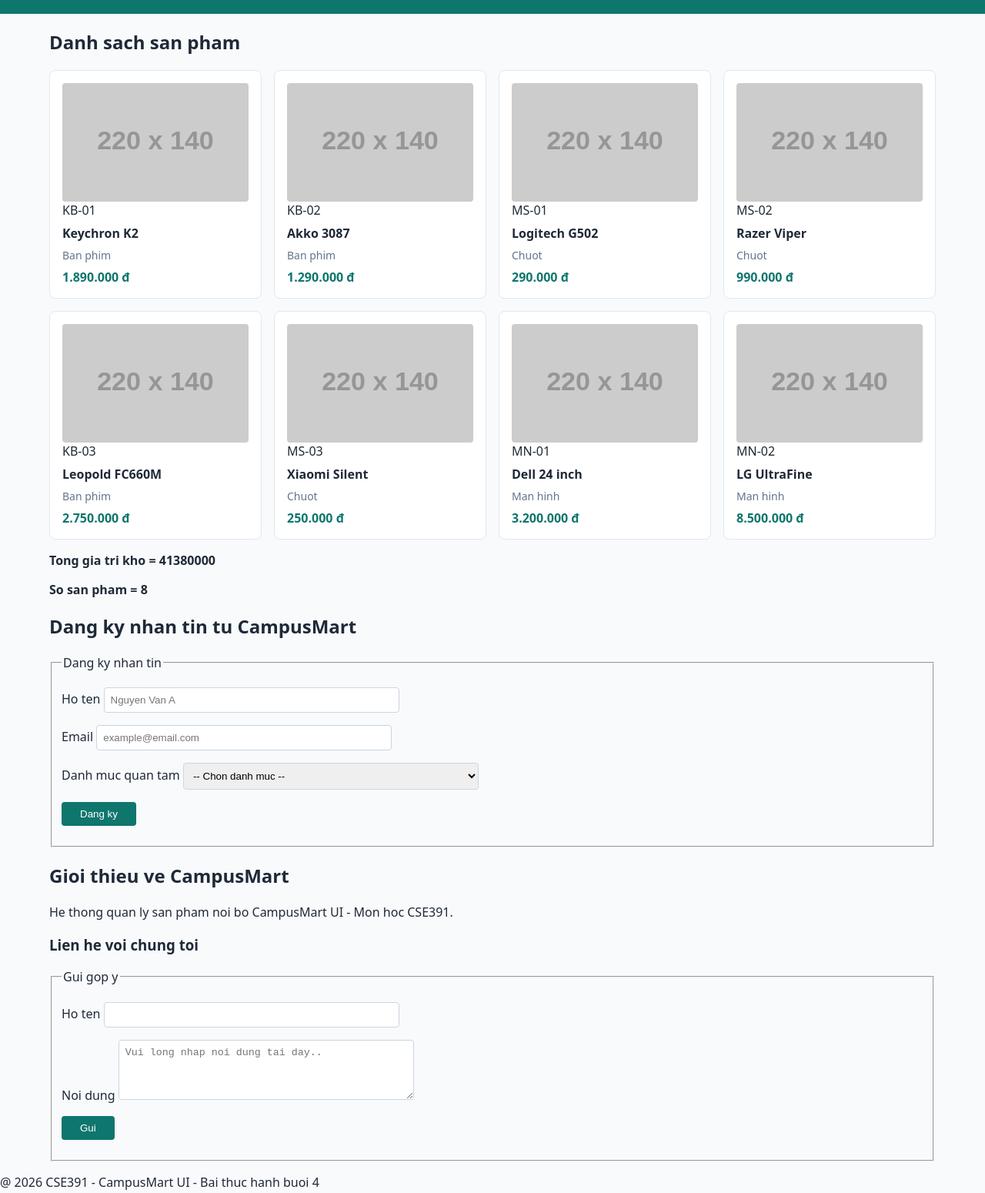
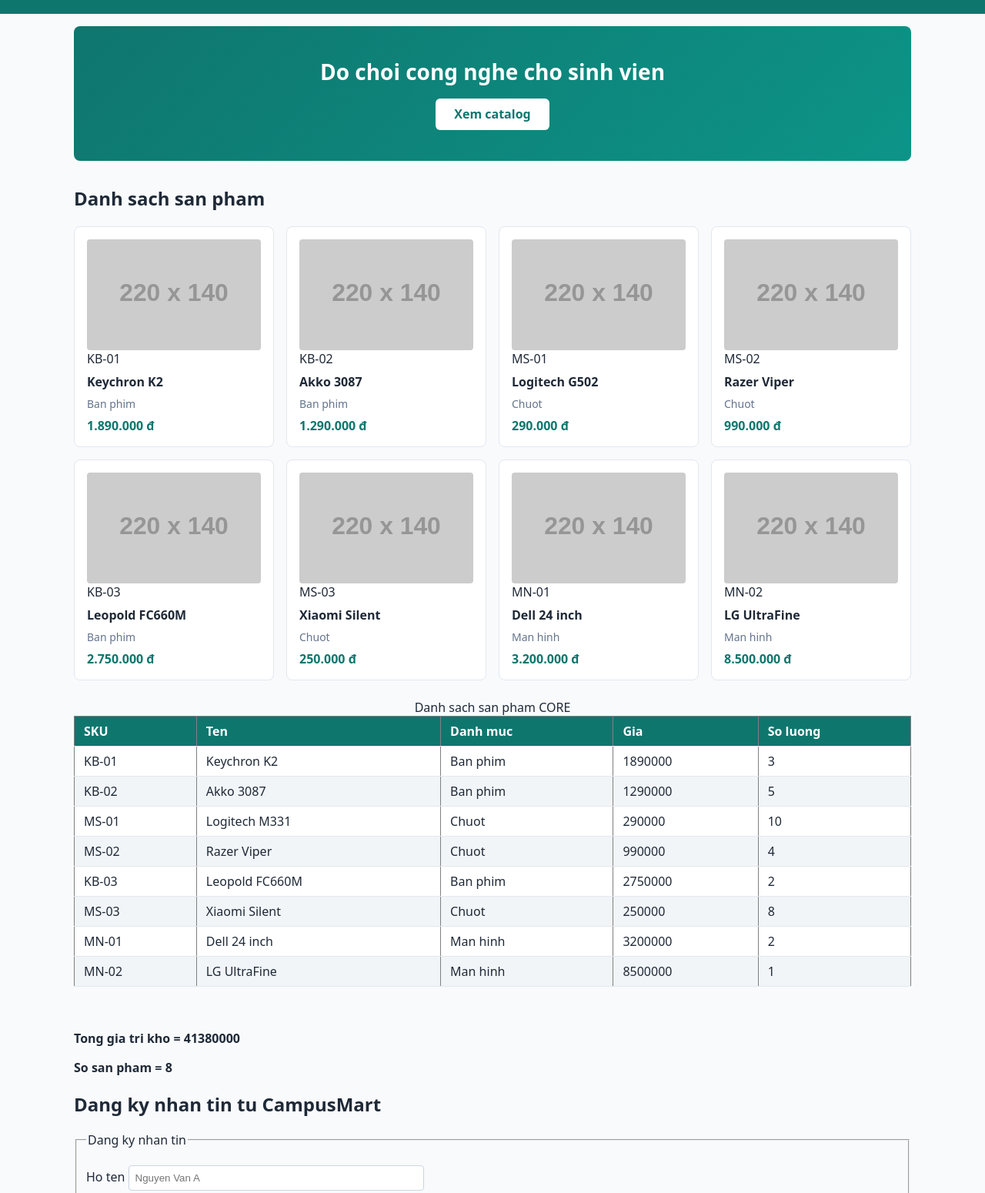
Before and after one commit to Maya0612/cse391-cm-04, a plain HTML site: page index.html in a window 1280 px wide. Shown: the part 100-1650 px from the top of the page at 77% size. Drawn offline with Linux system fonts and the light colour scheme; placeholder pictures from the web are drawn by us.

Commit message:
hoan thanh phieu 5

```diff
--- a/index.html
+++ b/index.html
@@ -3,14 +3,14 @@
 <head>
     <meta charset ="UTF-8" />
     <meta name="viewport" content="width=device-width, initial-scale=1.0" />
-    <title>CampusMart — Layout (Buoi 4)</title>
+    <title>CampusMart — Responsive (Buoi 5)</title>
     <link rel="stylesheet" href="styles.css"/>
 </head>
 
 <body>
     <!-- header + nav xếp ngang-->
     <header class="cm-header">
-        <h1><div class="cm-logo">CampusMart</div></h1>
+        <h1 class="cm-logo">CampusMart</h1>
         <nav class="cm-nav" aria-label="Menu chinh">
             <ul>
                 <li><a href="#home">Trang chu</a></li>
@@ -21,11 +21,18 @@
         </nav>
     </header>
 
-    <main class="cm-container" data-testid="main-content">
+    <main class="cm-main" id="main-content" data-testid="main-content">
+        <!-- HERO SECTION-->
+        <section class="cm-hero" id="hero">
+            <h2>Do choi cong nghe cho sinh vien</h2>
+            <a href="#products" class="cm-btn">Xem catalog</a>
+        </section>
+
         <!--  ds sp dạng lưới-->
         <section id="products" aria-labelledby="prod-heading">
             <h2 id="prod-heading">Danh sach san pham</h2>
-            <!-- khối chứa lưới-->
+
+            <!-- lưới card-->
             <div class="cm-grid" data-testid="cm-product-table">
                 <!-- SP 1-->
                  <article class="cm-card" data-sku="KB-01">
@@ -134,6 +141,91 @@
                         <p class="cm-card-price">8.500.000 đ</p>
                 </article>
             </div>
+
+            <!-- INVENTORY -->
+             <div class="table-wrap">
+                <table class="cm-table" data-testid="cm-inventory-table" border="1">
+                    <caption>Danh sach san pham CORE </caption>
+            <thead>
+                <tr>
+                    <th scope="col">SKU</th>
+                    <th scope="col">Ten</th>
+                    <th scope="col">Danh muc</th>
+                    <th scope="col">Gia</th>
+                    <th scope="col">So luong</th>
+                </tr>
+            </thead>
+
+            <tbody>
+                <!-- SP 1-->
+                <tr data-testid="cm-product-row" data-sku="KB-01">
+                    <td>KB-01</td>
+                    <td>Keychron K2</td>
+                    <td>Ban phim</td>
+                    <td>1890000</td>
+                    <td>3</td>
+                </tr>
+
+                <!-- SP 2-->
+                <tr data-testid="cm-product-row" data-sku="KB-02">
+                    <td>KB-02</td>
+                    <td>Akko 3087</td>
+                    <td>Ban phim</td>
+                    <td>1290000</td>
+                    <td>5</td>
+                </tr>
+
+                <!-- SP 3-->
+                <tr data-testid="cm-product-row" data-sku="MS-01">
+                    <td>MS-01</td>
+                    <td>Logitech M331</td>
+                    <td>Chuot</td>
+                    <td>290000</td>
+                    <td>10</td>
+                </tr>
+                <!-- SP 4-->
+                <tr data-testid="cm-product-row" data-sku="MS-02">
+                    <td>MS-02</td>
+                    <td>Razer Viper</td>
+                    <td>Chuot</td>
+                    <td>990000</td>
+                    <td>4</td>
+                </tr>
+                <!-- SP 5-->
+                <tr data-testid="cm-product-row" data-sku="KB-03">
+                    <td>KB-03</td>
+                    <td>Leopold FC660M</td>
+                    <td>Ban phim</td>
+                    <td>2750000</td>
+                    <td>2</td>
+                </tr>
+                <!-- SP 6-->
+                <tr data-testid="cm-product-row" data-sku="MS-03">
+                    <td>MS-03</td>
+                    <td>Xiaomi Silent</td>
+                    <td>Chuot</td>
+                    <td>250000</td>
+                    <td>8</td>
+                </tr>
+                <!-- SP 7-->
+                <tr data-testid="cm-product-row" data-sku="MN-01">
+                    <td>MN-01</td>
+                    <td>Dell 24 inch</td>
+                    <td>Man hinh</td>
+                    <td>3200000</td>
+                    <td>2</td>
+                </tr>
+                <!-- SP 8-->
+                <tr data-testid="cm-product-row" data-sku="MN-02">
+                    <td>MN-02</td>
+                    <td>LG UltraFine</td>
+                    <td>Man hinh</td>
+                    <td>8500000</td>
+                    <td>1</td>
+                </tr>
+            </tbody>
+                </table>
+             </div>
             <!-- tong kho-->
              <div data-testid="cm-inventory-total" class="cm-inventory-total">
                 <p>Tong gia tri kho = 41380000</p>
@@ -203,8 +295,6 @@
     </main>
 
     <footer>
-        <p>@ 2026 CSE391 - CampusMart UI - Bai thuc hanh buoi 4</p>
+        <p>@ 2026 CSE391 - CampusMart UI - Bai thuc hanh buoi 5</p>
     </footer>
-    <!--CM_EXPECT product_count=8 card_count=8 inventory_value=41380000 layout=flex-grid-->
-</body>
-</html>
+    <!--CM_EXPECT product_count=8 card_count=8 inventory_value=41380000 responsive=640,1024-->
--- a/styles.css
+++ b/styles.css
@@ -1,33 +1,39 @@
-*, *::before, *::after { box-sizing: border-box}
+*, *::before, *::after {
+     box-sizing: border-box
+    }
 /* định nghĩa design tokens */
 :root{
     --cm-primary: #0f766e;/*xanh thương hiệu*/
     --cm-bg: #f8fafc;/*nền*/
+    --cm-text: #1f2937;
+    --cm-border: #e2e8f9;
 }
 
 body {
     margin: 0;
     font-family: system-ui, -apple-system, "Segoe UI", sans-serif;
     background: var(--cm-bg);
-    color: #1f2937;/*màu chữ xám đậm*/
+    color:var(--cm-text);/*màu chữ xám đậm*/
 }
+/*mobile */
 .cm-header{
     background-color: var(--cm-primary);
     color: #ffffff;
     padding: 1rem;
     display: flex;
-    justify-content: space-between;
+    flex-direction: column;
     align-items: center;
-    gap: 1 rem;
+    gap: 1rem;
 }
 .cm-nav ul{
     list-style: none; /*bỏ dấu chấm đàu dòng*/
     padding: 0;
     margin: 0;
     display: flex;
-    flex-direction: row;
+    flex-direction: flex-column;
+    align-items: center;
     flex-wrap: wrap;
-    gap: 1.5rem;
+    gap: 0.75rem;
     list-style: none;
     margin: 0;
     padding: 0;
@@ -40,7 +46,6 @@ body {
     text-decoration: underline;
 }
 
-/*table
 
 .cm-table{
     width:100%;
@@ -68,15 +73,15 @@ body {
     margin: 0;
 }
 
-thêm zebra (hàng chẵn đổi màu)
+/*thêm zebra (hàng chẵn đổi màu)8*/
 .cm-table tbody tr:nth-child(even){
     background: #f1f5f7
 }
-thêm hover (di chuột đổi màu)
+/*thêm hover (di chuột đổi màu)*/
 .cm-table tbody tr:hover{
     background: #ccfbf2
 }
-*/
+
 /* form + focuS*/
 input[type="text"],
 input[type="email"],
@@ -110,7 +115,7 @@ button[type="submit"]:hover{
     background-color: #013531;
 }
 .cm-inventory-total{
-    margin-top: 1 rem;
+    margin-top: 1rem;
     font-weight: bold;
 }
 
@@ -118,7 +123,7 @@ button[type="submit"]:hover{
 /* card */
 .cm-grid{
     display: grid;
-    grid-template-columns: repeat(auto-fill, minmax(220px, 1fr));
+    grid-template-columns: repeat(4, 1fr);
     gap: 1rem;
 }
 
@@ -169,3 +174,95 @@ button[type="submit"]:hover{
     margin: 0 auto;
     padding: 0 1.5rem;
 }
+/* tablet >=640px */
+@media (min-width: 640px){
+    /* header hang ngang, logo trai, nav phai*/
+    .cm-header{
+        flex-direction: row;
+        justify-content: space-between;
+    }
+    /* nav ngang*/
+    .cm-nav ul{
+        flex-direction: row;
+        gap: 1.5rem;
+    }
+    /*luoi sp thanh 2 cot*/
+    .cm-grid{
+        grid-template-columns: repeat(2, 1fr);
+    }
+}
+/* HERO ,BUTTON */
+.cm-hero{
+    background: linear-gradient(135deg, #0f766e 0%, #0d9488 100%);
+    color: #ffffff;
+    padding: 2.5rem 1rem;
+    text-align: center;
+    border-radius: 8px;
+    margin-bottom: 2rem;
+    display: flex;
+    flex-direction: column;
+    align-items: center;
+    gap:1rem;
+}
+.cm-hero h2{
+    margin: 0;
+    font-size: 1.75rem;
+    font-weight:700;
+}
+.cm-btn{
+    display: inline-block;
+    background: #ffffff;
+    color: #0f766e;
+    padding: 0.6rem 1.5rem;
+    border-radius: 6px;
+    text-decoration: none;
+    font-weight: 600;
+    transition: background-color 0.2s ease;
+}
+.cm-btn:hover{
+    background-color: #f0fdfa;
+}
+/*table wrap - cuon ngang mobile*/
+.table-wrap{
+    width: 100%;
+    overflow-x: auto;
+    -webkit-overflow-scrolling: touch;
+    margin-bottom: 2rem;
+}
+.cm-table{
+    width: 100%;
+    min-width: 640px;
+    border-collapse: collapse;
+    background-color: #ffffffff;
+}
+/*destop breakpoint >=1024px*/
+@media(min-width: 1024px){
+    .cm-grid{
+        grid-template-columns: repeat(4, 1fr);
+    }
+    .cm-main{
+        width: 100%;
+        max-width: 1120px;
+        margin: 0 auto;
+        padding: 1rem;
+    }
+}
+/*
+@media(max-width: 1023px){
+    .cm-grid{
+        grid-template-columns: repeat(2, 1fr);
+    }
+}
+
+@media(max-width: 639px){
+    .cm-grid{
+        display:grid;
+        grid-template-columns: 1fr;
+        gap: 1rem;
+        margin-bottom: 2rem;
+    }
+    .cm-header{
+        flex-direction: column;
+        align-items: center;
+    }
+}*/
```
